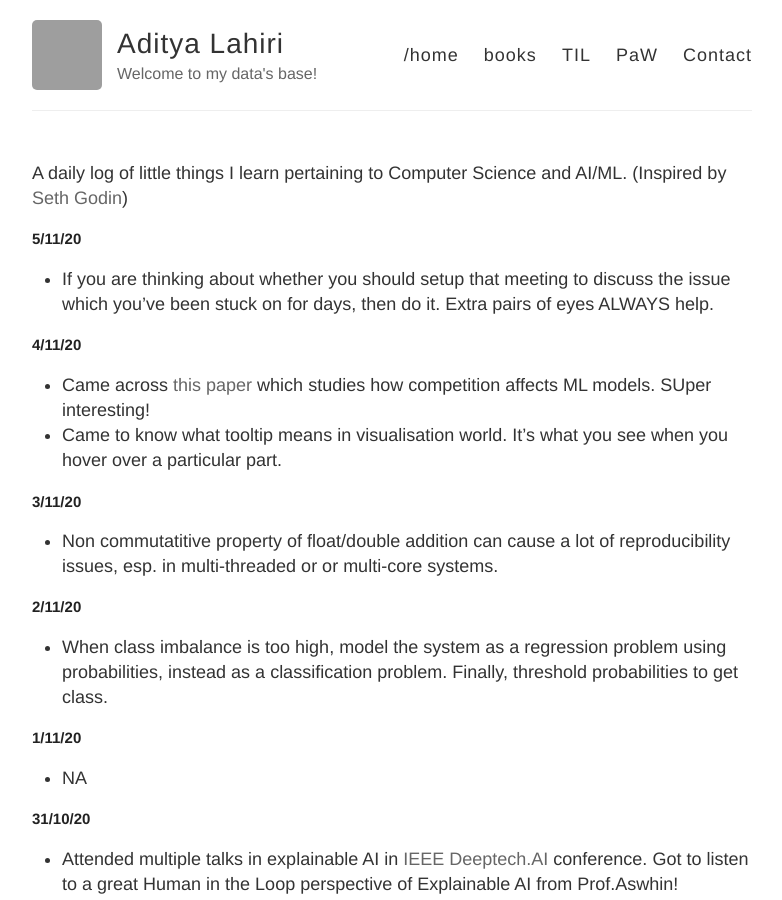
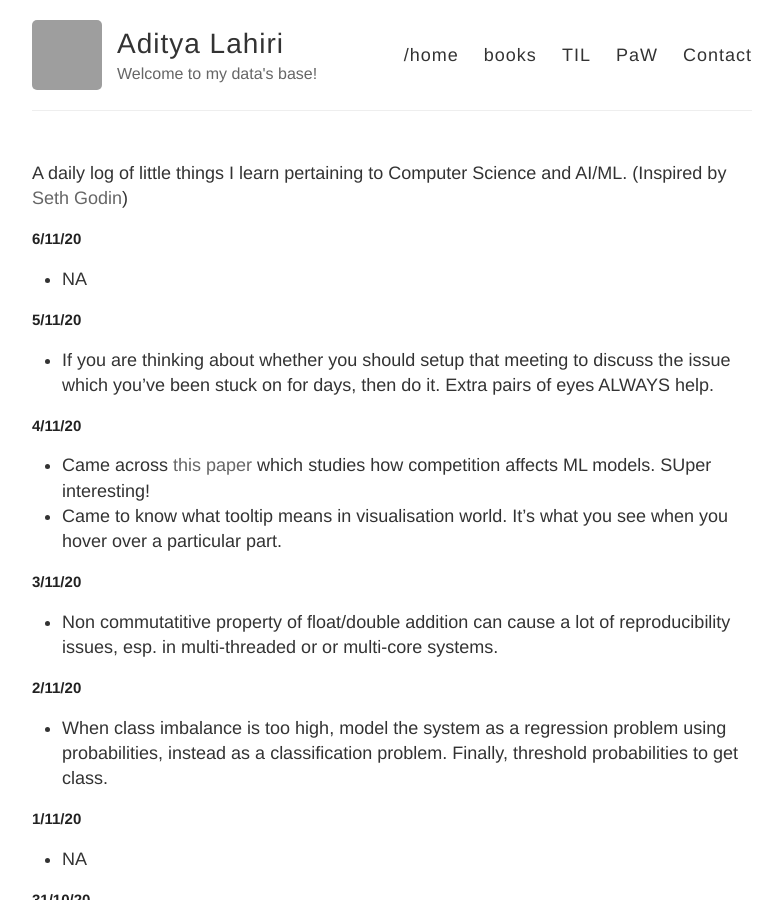
Before and after one commit to adityalahiri/adityalahiri.github.io, a Jekyll site: the page built from TIL.md, in a window 1280 px wide and 900 px high. Shown: the whole window, without its empty margins (248-1030 px from the left). Built offline with Jekyll 4.4.1, drawn with Linux system fonts in a browser that asks for light colours; our own code applies the rules of GitHub Pages for plain Markdown files; grey boxes are pictures that could not be loaded.

Commit message:
Update for 6/11

```diff
--- a/TIL.md
+++ b/TIL.md
@@ -1,5 +1,9 @@
 A daily log of little things I learn pertaining to Computer Science and AI/ML.
 (Inspired by [Seth Godin](https://seths.blog/))
+
+## 6/11/20
+
+* NA
 
 ## 5/11/20
 
```
